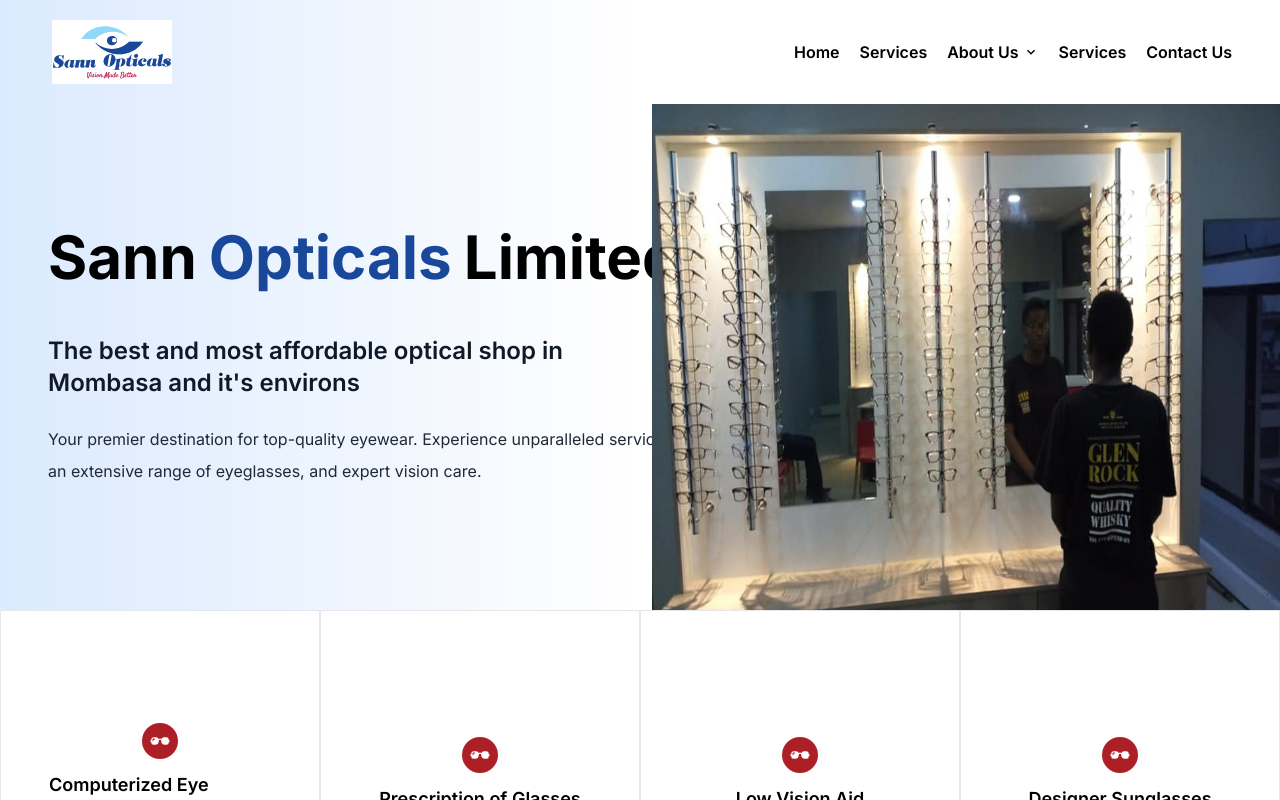
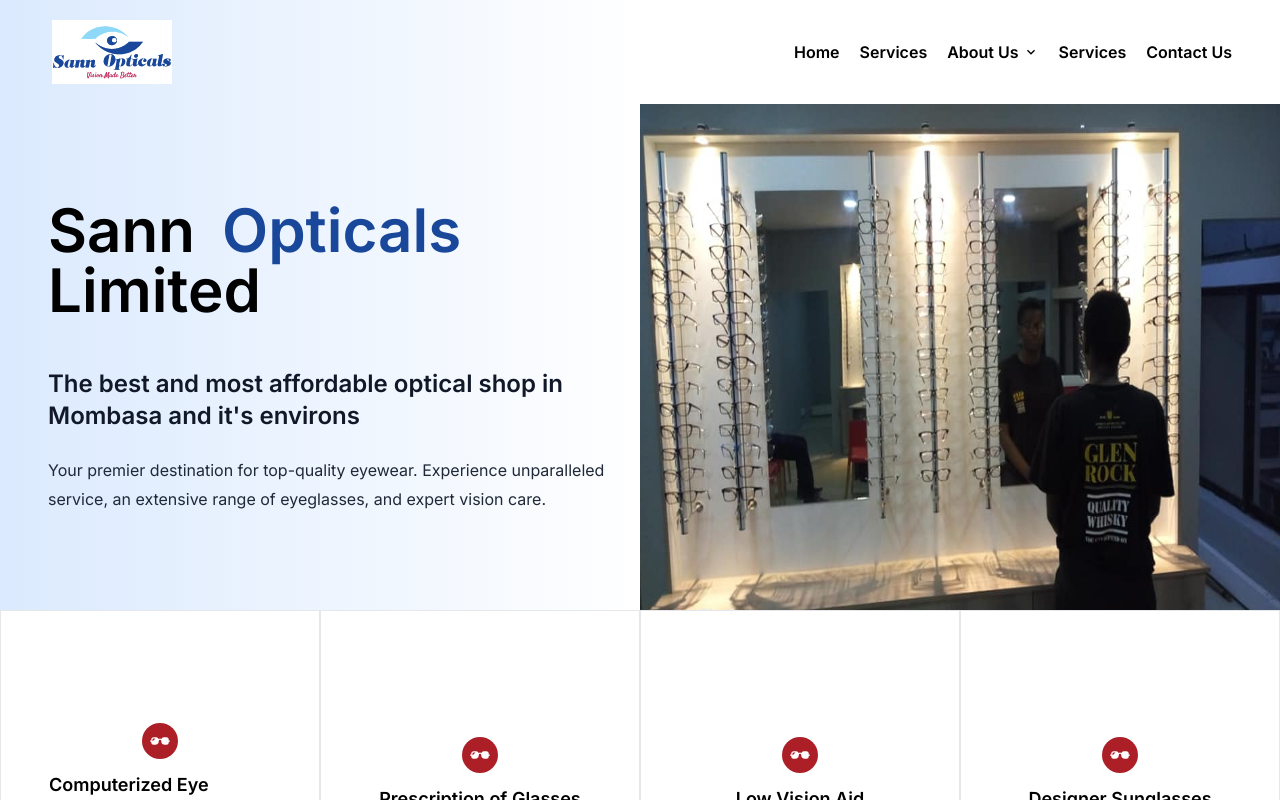
Before and after one commit to JoelOgira/sann-opticals, a Next.js app: page / in a window 1280 px wide. Shown: the top 800 px of the page. Built offline with nearby package versions, Linux system fonts and the light colour scheme; grey boxes are pictures that could not be loaded.

Commit message:
Updated content in the embla carousel

```diff
--- a/app/components/home/EmblaCarousel.jsx
+++ b/app/components/home/EmblaCarousel.jsx
@@ -14,17 +14,15 @@ export default function EmblaCarousel() {
     const [ emblaRef ] = useEmblaCarousel({ loop: true }, [ AutoPlay(autoplayOptions) ])
 
     return (
-        <section className='flex flex-col-reverse md:flex-row md:space-x-3'>
+        <section className='flex flex-col-reverse md:flex-row'>
 
             <div className=" grid items-center px-4 md:w-1/2 lg:pl-12">
-                <div className="py-16">
-                    <h1 className="text-4xl pb-6 font-bold lg:text-6xl">
-                        <span>Sann</span>
-                        <span className="text-primary px-3">Opticals</span>
-                        <span>Limited</span>
+                <div className="py-8">
+                    <h1 className="text-4xl pb-6 font-semibold lg:text-6xl">
+                        Sann<span className="text-primary px-3"> Opticals </span> Limited
                     </h1>
                     <h2 className='text-2xl py-6 font-semibold text-gray-900'>The best and most affordable optical shop in Mombasa and it's environs</h2>
-                    <p className="text-gray-800 leading-8 md:max-w-md lg:max-w-full">
+                    <p className="text-gray-800 leading-[1.8rem] md:max-w-md lg:max-w-2xl">
                         Your premier destination for top-quality eyewear. Experience unparalleled service, an extensive range of eyeglasses, and expert vision care.
                     </p>
                 </div>
```
